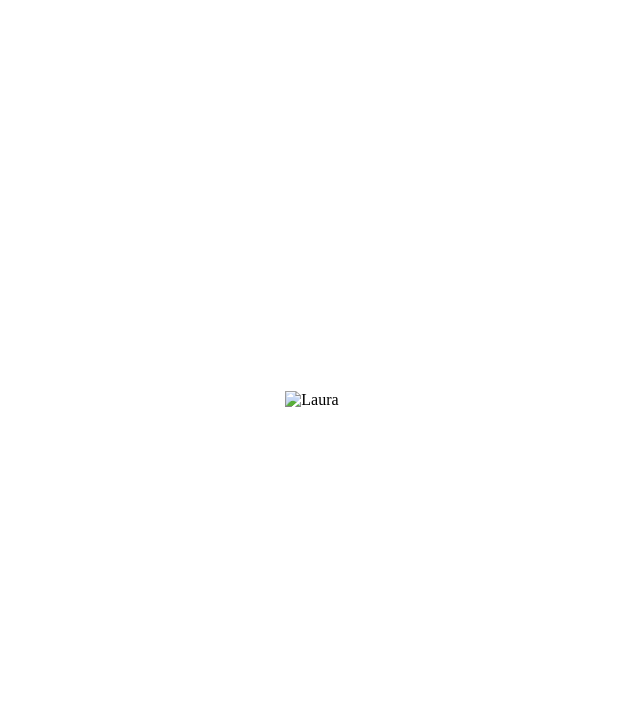
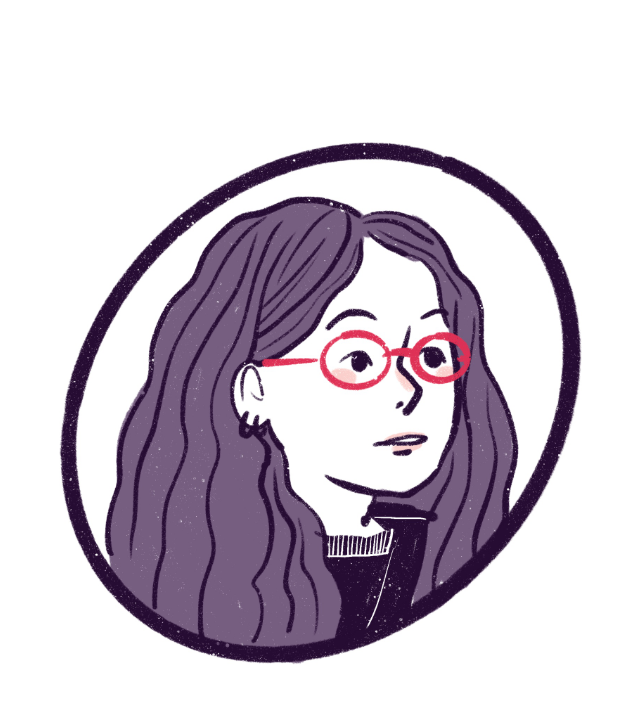
Before and after one commit to juanarbol/lauraxsantos.github.io, a plain HTML site: page index.html in a window 1280 px wide. Shown: the whole page, without its empty margins (328-968 px from the left). Drawn offline with Linux system fonts and the light colour scheme.

Commit message:
Fix image source extension from .jpeg to .jpg

```diff
--- a/index.html
+++ b/index.html
@@ -22,6 +22,6 @@
 </style>
 </head>
 <body>
-    <img src="/assets/Lau.jpeg" alt="Laura">
+    <img src="/assets/Lau.jpg" alt="Laura">
 </body>
 </html>
```
